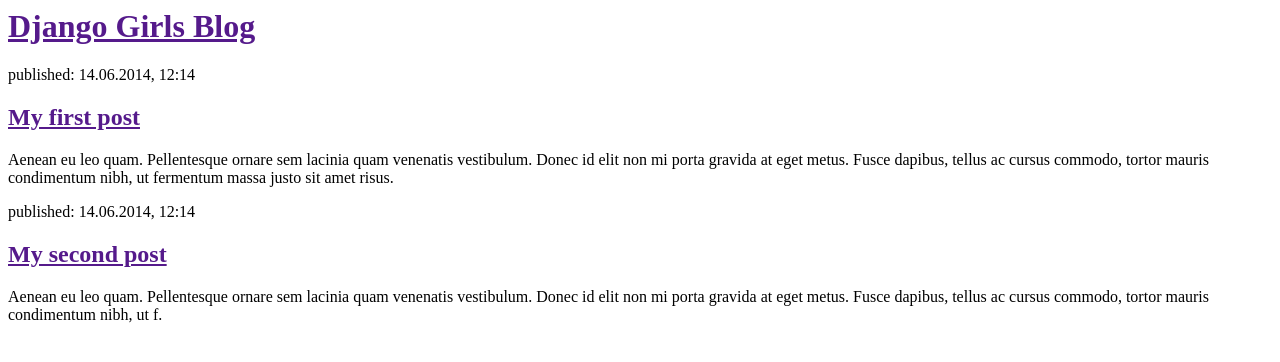
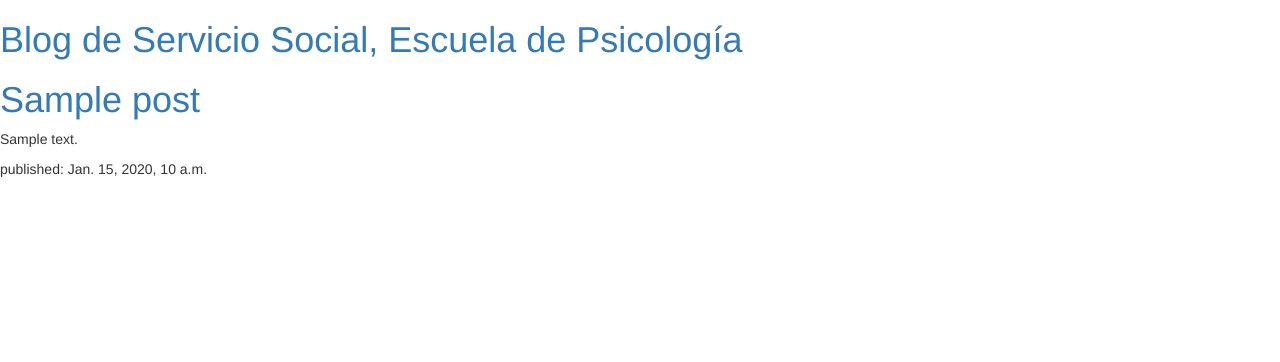
Before and after one commit to cmcoto/serviciosocial, a Django app: template blog/templates/blog/post_list.html in a window 1280 px wide. Shown: the top 362 px of the page. Run offline with Django 3.2, Linux system fonts and the light colour scheme; the template is opened without the code that fills it: most values are stand-ins (such as "Sample title", 1, 10 or a date in 2020); some libraries are stand-ins or nearby versions.

Commit message:
Fixed Blog articles

```diff
--- a/blog/templates/blog/post_list.html
+++ b/blog/templates/blog/post_list.html
@@ -1,22 +1,22 @@
+{% load staticfiles %}
 <html>
     <head>
-        <title>Django Girls blog</title>
+        <title>Blog SSPsicologia</title>
+        <link rel="stylesheet" href="//maxcdn.bootstrapcdn.com/bootstrap/3.2.0/css/bootstrap.min.css">
+        <link rel="stylesheet" href="//maxcdn.bootstrapcdn.com/bootstrap/3.2.0/css/bootstrap-theme.min.css">
+        <link rel="stylesheet" href="{% static 'css/blog.css' %}">
     </head>
     <body>
         <div>
-            <h1><a href="">Django Girls Blog</a></h1>
+            <h1><a href="/">Blog de Servicio Social, Escuela de Psicología</a></h1>
         </div>
 
-        <div>
-            <p>published: 14.06.2014, 12:14</p>
-            <h2><a href="">My first post</a></h2>
-            <p>Aenean eu leo quam. Pellentesque ornare sem lacinia quam venenatis vestibulum. Donec id elit non mi porta gravida at eget metus. Fusce dapibus, tellus ac cursus commodo, tortor mauris condimentum nibh, ut fermentum massa justo sit amet risus.</p>
-        </div>
-
-        <div>
-            <p>published: 14.06.2014, 12:14</p>
-            <h2><a href="">My second post</a></h2>
-            <p>Aenean eu leo quam. Pellentesque ornare sem lacinia quam venenatis vestibulum. Donec id elit non mi porta gravida at eget metus. Fusce dapibus, tellus ac cursus commodo, tortor mauris condimentum nibh, ut f.</p>
-        </div>
+        {% for post in posts %}
+            <div>
+                <h1><a href="">{{ post.title }}</a></h1>
+                <p>{{ post.text|linebreaksbr }}</p>
+                <p>published: {{ post.published_date }}</p>
+            </div>
+        {% endfor %}
     </body>
 </html>
--- a/blog/views.py
+++ b/blog/views.py
@@ -1,5 +1,7 @@
 from django.shortcuts import render
+from django.utils import timezone
+from .models import Post
 
-# Create your views here.
 def post_list(request):
-    return render(request, 'blog/post_list.html', {})
+    posts = Post.objects.filter(published_date__lte=timezone.now()).order_by('published_date')
+    return render(request, 'blog/post_list.html', {'posts': posts})
```
Also changed, not shown: db.sqlite3, 1 other file.
